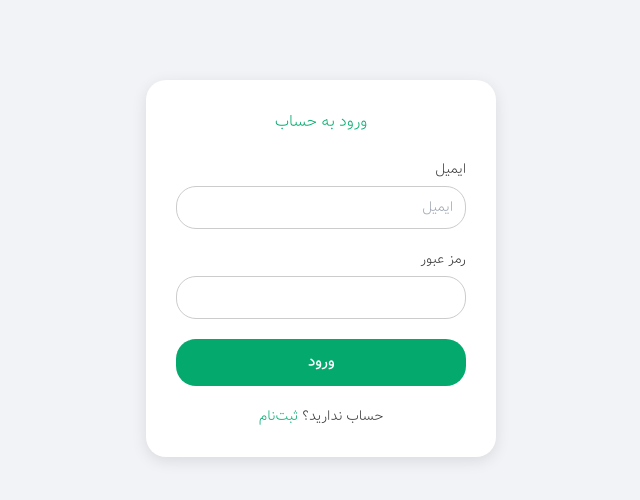
After one commit to mr-dargi/djangoblog, a Django app: page /accounts/login/ in a window 1280 px wide. The commit adds this page. Shown: the top 500 px of the page, without its empty margins (319-959 px from the left). Run offline with Django 5.2, Linux system fonts and the light colour scheme; some libraries are stand-ins or nearby versions.

Commit message:
Add login view, urls, edit forms login form, add template, css style And add messages for show success and error for login And change base.html folder and make footer partial to fit the content

```diff
--- a/accounts/forms.py
+++ b/accounts/forms.py
@@ -48,6 +48,6 @@ class UserChangeForm(forms.ModelForm):
         fields = ["email", "password", "user_name", "is_active", "is_admin", "role"]
 
 
-class UserLoginForm(forms.ModelForm):
+class UserLoginForm(forms.Form):
     email = forms.EmailField(required=True, label="ایمیل")
     password = forms.CharField(widget=forms.PasswordInput, label="رمز عبور")
--- a/accounts/urls.py
+++ b/accounts/urls.py
@@ -1,8 +1,8 @@
 from django.urls import path, include
-from .views import hello
+from .views import login_view
 
 
 app_name = "accounts"
 urlpatterns = [
-    path("", hello, name="hello"), # Just for solve a bug and later I will add views
+    path("login/", login_view, name="login"),
 ]
--- a/accounts/views.py
+++ b/accounts/views.py
@@ -1,8 +1,28 @@
-# یک هفته دیگه میام سراغت تا سریع تمومت کنم
-
-from django.shortcuts import render
-from django.http import HttpResponse
+from django.shortcuts import render, redirect
+from django.contrib.auth import authenticate, login
+from .forms import UserLoginForm
+from django.contrib import messages
 
 
-def hello(request):
-    return HttpResponse("Hello")
+def login_view(request):
+    if request.user.is_authenticated:
+        return redirect("blogs:home")
+
+
+    if request.method == "POST":
+        form = UserLoginForm(request.POST)
+
+        if form.is_valid():
+            cd = form.cleaned_data
+            user = authenticate(request, email=cd["email"], password=cd["password"])
+            if user is not None:
+                login(request, user)
+                messages.success(request, "با موفقیت وارد شدید.", "success")
+                return redirect("blogs:home")
+            else:
+                messages.error(request, "ایمیل یا پسورد وارد شده اشتباه می باشد.", "danger")
+
+    else:
+        form = UserLoginForm()
+
+    return render(request, "accounts/login.html", { "form": form })
--- a/static/css/styles.css
+++ b/static/css/styles.css
@@ -27,7 +27,7 @@
 }
 
 body {
-    height: 100vh;
+    height: 100%;
     overflow-x: hidden;
     background-color: #f2f3f6;
 }
@@ -296,6 +296,7 @@ body {
   padding: 50px 20px 100px;
   border-radius: 30px 30px 0 0;
   margin-top: 100px;
+  width: 100%;
 }
 
 .footer-top {
@@ -519,6 +520,95 @@ body {
     color: white;
 }
 
+/* Message section */
+.success {
+    background-color: green;
+    color: white;
+    max-width: 1084px;
+    margin: auto;
+    padding: 20px;
+    margin-top: 20px;
+    border-radius: 20px;
+}
+
+.danger {
+    background-color: red;
+    color: white;
+}
+
+/* Login section */
+.login-box {
+  width: 350px;
+  margin: 80px auto;
+  background: #fff;
+  border-radius: 20px;
+  box-shadow: 0 4px 15px rgba(0,0,0,0.1);
+  padding: 30px;
+  text-align: center;
+}
+
+.login-box h2 {
+  margin-bottom: 25px;
+  color: #04AA6D;
+}
+
+.login-box .field {
+  margin-bottom: 20px;
+  text-align: right;
+}
+
+.login-box label {
+  display: block;
+  margin-bottom: 6px;
+  font-size: 14px;
+  color: #333;
+}
+
+.login-box input {
+  width: 100%;
+  padding: 10px 12px;
+  border: 1px solid #ccc;
+  border-radius: 20px;
+  font-size: 14px;
+}
+
+.login-box input:focus {
+  border-color: #04AA6D;
+  box-shadow: 0 0 0 3px rgba(4,170,109,0.2);
+  outline: none;
+}
+
+.login-box button {
+  width: 100%;
+  padding: 12px;
+  border: none;
+  border-radius: 20px;
+  background: #04AA6D;
+  color: #fff;
+  font-size: 15px;
+  font-weight: bold;
+  cursor: pointer;
+}
+
+.login-box button:hover {
+  background: #038b5b;
+}
+
+.signup {
+  margin-top: 20px;
+  font-size: 14px;
+  color: #333;
+}
+
+.signup a {
+  color: #04AA6D;
+  text-decoration: none;
+}
+
+.signup a:hover {
+  color: #038b5b;
+}
+
 
 /* Computer and Laptop view */
 @media only screen and (min-width:992px) {
--- /dev/null
+++ b/templates/accounts/login.html
@@ -0,0 +1,24 @@
+{% extends "../base.html" %}
+
+{% block content %}
+    <div class="login-box">
+        <h2>ورود به حساب</h2>
+        <form action="{% url 'accounts:login' %}" method="post">
+            {% csrf_token %}
+            <div class="field">
+                <label for="email">ایمیل</label>
+                <input type="text" id="email" name="email" placeholder="ایمیل">
+            </div>
+            <div class="field">
+                <label for="password">رمز عبور</label>
+                <input type="password" id="password" name="password">
+            </div>
+
+            <button type="submit">ورود</button>
+        </form>
+
+        <p class="signup">
+            حساب ندارید؟ <a href="#">ثبت‌نام</a>
+        </p>
+    </div>
+{% endblock content %}
--- /dev/null
+++ b/templates/base.html
@@ -0,0 +1,23 @@
+{% load static %}
+{% load static tailwind_tags %}
+
+<!DOCTYPE html>
+<html lang="en">
+<head>
+    <meta charset="UTF-8">
+    <meta name="viewport" content="width=device-width, initial-scale=1.0">
+    <link rel="stylesheet" href="https://cdnjs.cloudflare.com/ajax/libs/font-awesome/4.7.0/css/font-awesome.min.css">
+    <title>Document</title>
+    {% tailwind_css %}
+    <link rel="stylesheet" href="{% static './css/styles.css' %}">
+</head>
+<body>
+
+    {% include "./messages.html" %}
+    {% block content %}
+
+    {% endblock content %}
+
+    <script src="../static/js/main.js"></script>
+</body>
+</html>
--- /dev/null
+++ b/templates/messages.html
@@ -0,0 +1,8 @@
+{% if messages %}
+
+    {% for msg in messages %}
+        <p class="{{ msg.tags }}">{{ msg }}</p>
+        <script>console.log("1")</script>
+    {% endfor %}
+
+{% endif %}
```
Also changed, not shown: templates/blogs/base.html (deleted, +0 -60 lines), templates/blogs/home.html (+7 -2 lines), templates/blogs/partials/footer.html (added, +32 -0 lines), templates/blogs/partials/navbar.html (+7 -3 lines), templates/blogs/post_detail.html (+5 -4 lines), templates/accounts/test.html (added).
